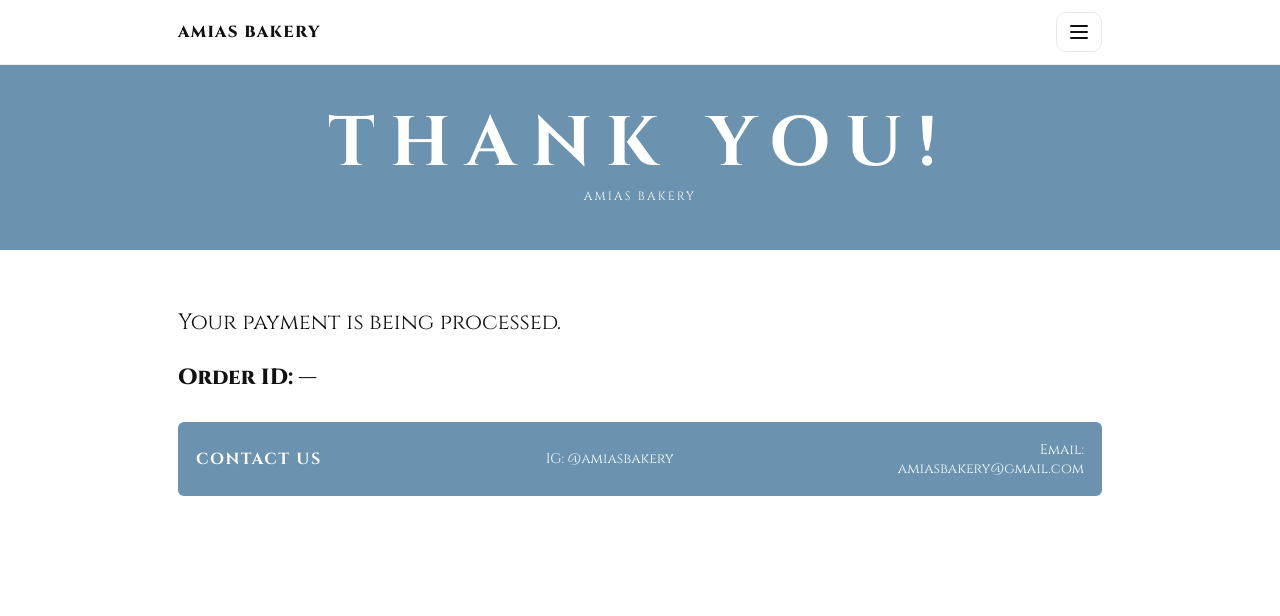
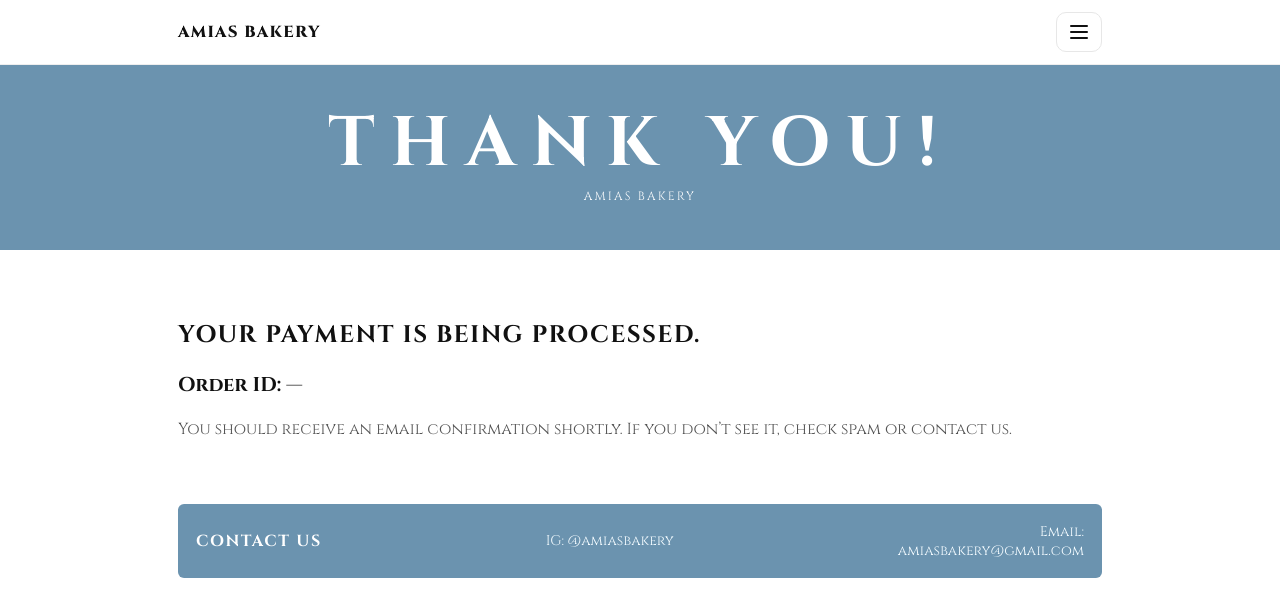
Before and after one commit to mattquezada/Bakery, a Next.js app: page /checkout/success in a window 1280 px wide. Shown: the top 616 px of the page. Built offline with nearby package versions, Linux system fonts and the light colour scheme.

Commit message:
fix success page

```diff
--- a/app/checkout/success/page.tsx
+++ b/app/checkout/success/page.tsx
@@ -1,31 +1,14 @@
 // app/checkout/success/page.tsx
-"use client";
 
-import { useMemo } from "react";
-import { useSearchParams } from "next/navigation";
-import ContactFooter from "../../components/ContactFooter";
+export const dynamic = "force-dynamic";
 
-export default function SuccessPage() {
-  const searchParams = useSearchParams();
+type Props = {
+  searchParams?: Record<string, string | string[] | undefined>;
+};
 
-  const orderId = useMemo(() => {
-    // Square can return different params depending on flow
-    const candidates = [
-      "orderId",
-      "order_id",
-      "order",
-      "paymentId",
-      "payment_id",
-      "checkoutId",
-      "checkout_id",
-    ];
-
-    for (const key of candidates) {
-      const v = searchParams.get(key);
-      if (v) return v;
-    }
-    return "";
-  }, [searchParams]);
+export default function SuccessPage({ searchParams }: Props) {
+  const raw = searchParams?.orderId;
+  const orderId = Array.isArray(raw) ? raw[0] : raw;
 
   return (
     <main>
@@ -38,19 +21,48 @@ export default function SuccessPage() {
       </div>
 
       <div className="page">
-        <p style={{ fontSize: 22, marginTop: 8, marginBottom: 26 }}>
+        <h2 style={{ letterSpacing: ".06em", textTransform: "uppercase" }}>
           Your payment is being processed.
+        </h2>
+
+        <div style={{ marginTop: 18, fontSize: 20 }}>
+          <strong>Order ID:</strong>{" "}
+          <span style={{ color: "#333" }}>{orderId || "—"}</span>
+        </div>
+
+        <p style={{ marginTop: 18, color: "#555", lineHeight: 1.7 }}>
+          You should receive an email confirmation shortly. If you don’t see it,
+          check spam or contact us.
         </p>
 
-        <div style={{ fontSize: 22, fontWeight: 800 }}>
-          Order ID:{" "}
-          <span style={{ fontWeight: 600 }}>
-            {orderId ? orderId : "—"}
-          </span>
+        {/* FOOTER (manually inserted) */}
+        <div className="contactBar" style={{ marginTop: 60 }}>
+          <div className="contactLeft">Contact Us</div>
+
+          <div className="contactMid">
+            IG:{" "}
+            <a
+              href="https://www.instagram.com/amiasbakery/"
+              target="_blank"
+              rel="noopener noreferrer"
+              className="contactLink"
+            >
+              @amiasbakery
+            </a>
+          </div>
+
+          <div className="contactRight">
+            Email:
+            <div>
+              <a
+                href="mailto:amiasbakery@gmail.com"
+                className="contactLink"
+              >
+                amiasbakery@gmail.com
+              </a>
+            </div>
+          </div>
         </div>
-
-        {/* ✅ Footer attached */}
-        <ContactFooter />
       </div>
     </main>
   );
```
